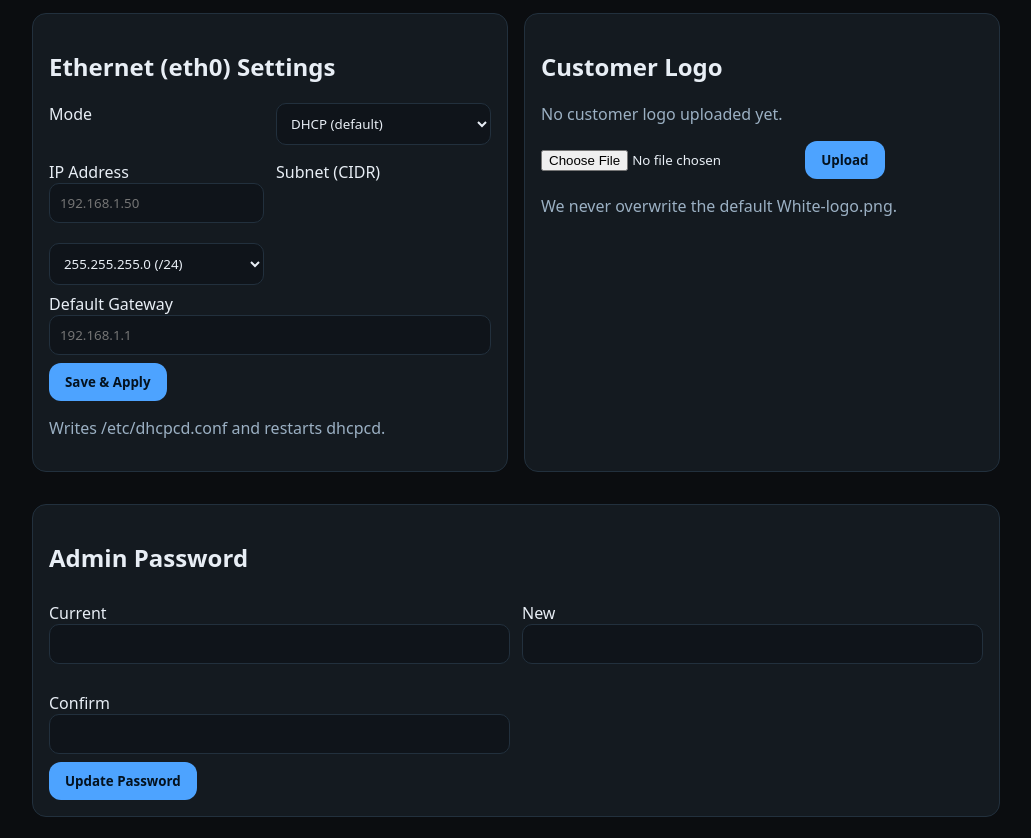
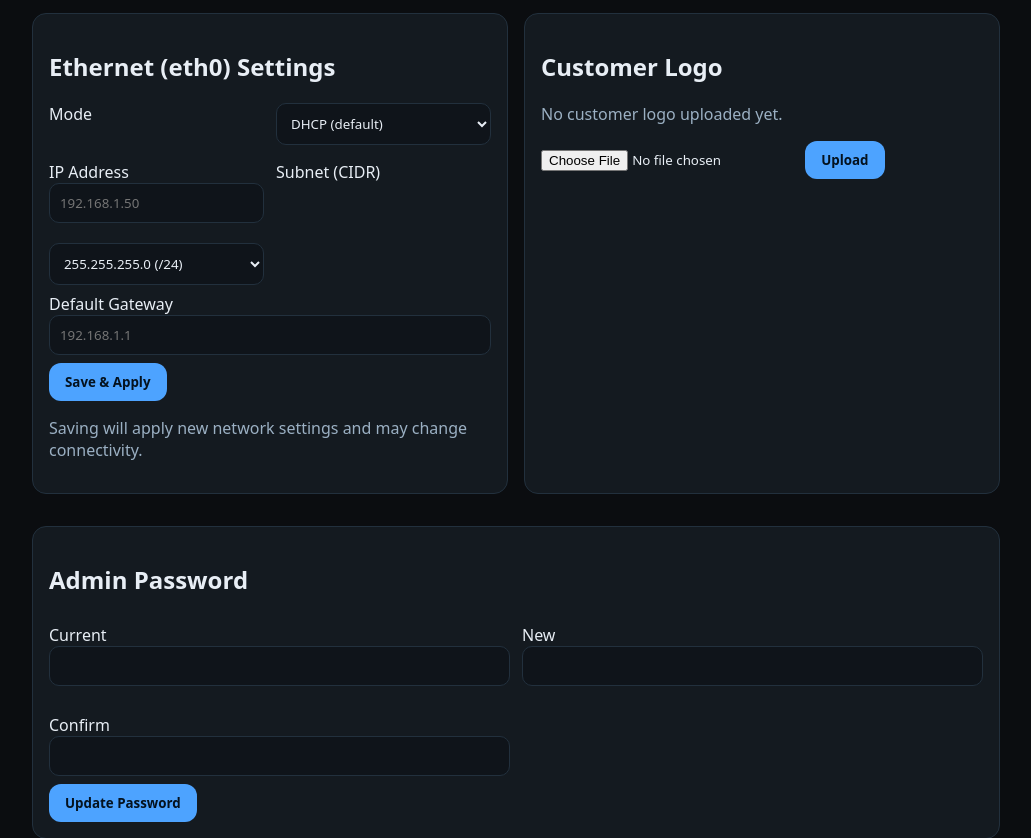
Before and after one commit to pril-debug/LEDSign_Site, a Flask app: template templates/dashboard.html in a window 1280 px wide. Shown: the part 138-976 px from the top of the page, without its empty margins (124-1155 px from the left). Run offline with Flask 3, Linux system fonts and the light colour scheme; the template is opened without the code that fills it, so the values that code supplies are empty.

Commit message:
Update dashboard.html

```diff
--- a/templates/dashboard.html
+++ b/templates/dashboard.html
@@ -31,7 +31,7 @@
       </div>
       <label>Default Gateway <input name="gw" placeholder="192.168.1.1"></label>
       <button class="btn" type="submit">Save & Apply</button>
-      <p class="muted">Writes <code>/etc/dhcpcd.conf</code> and restarts dhcpcd.</p>
+      <p class="muted">Saving will apply new network settings and may change connectivity.</p>
     </form>
   </div>
 
@@ -47,7 +47,6 @@
       <input type="file" name="logo" accept=".png,.jpg,.jpeg,.gif" required>
       <button class="btn" type="submit">Upload</button>
     </form>
-    <p class="muted">We never overwrite the default White-logo.png.</p>
   </div>
 </section>
 
```
